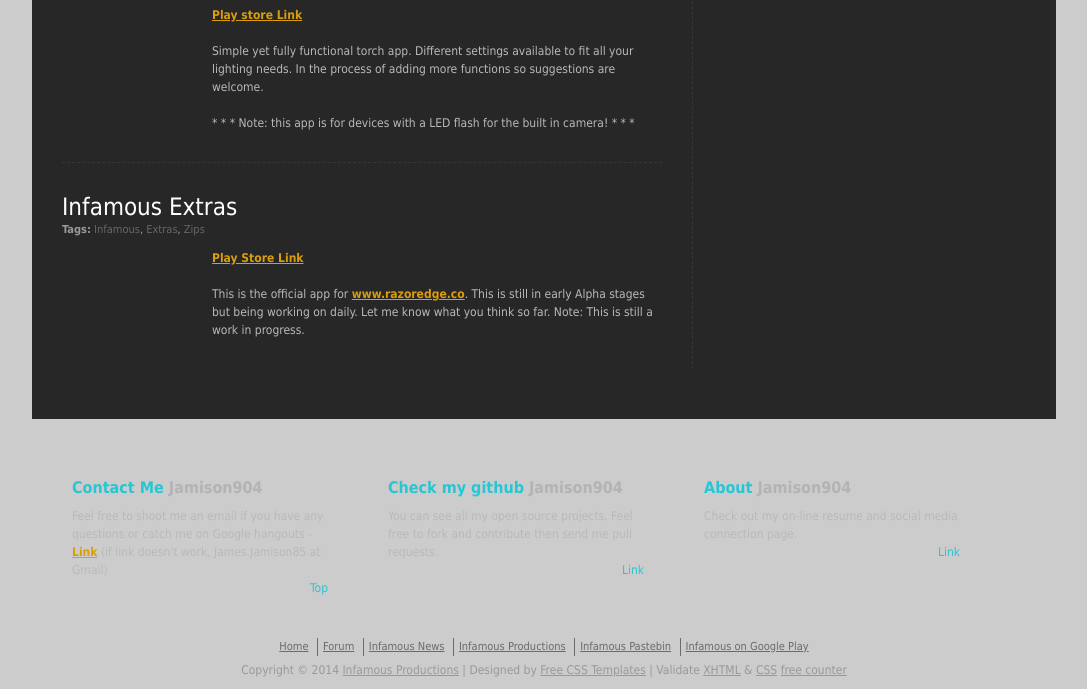
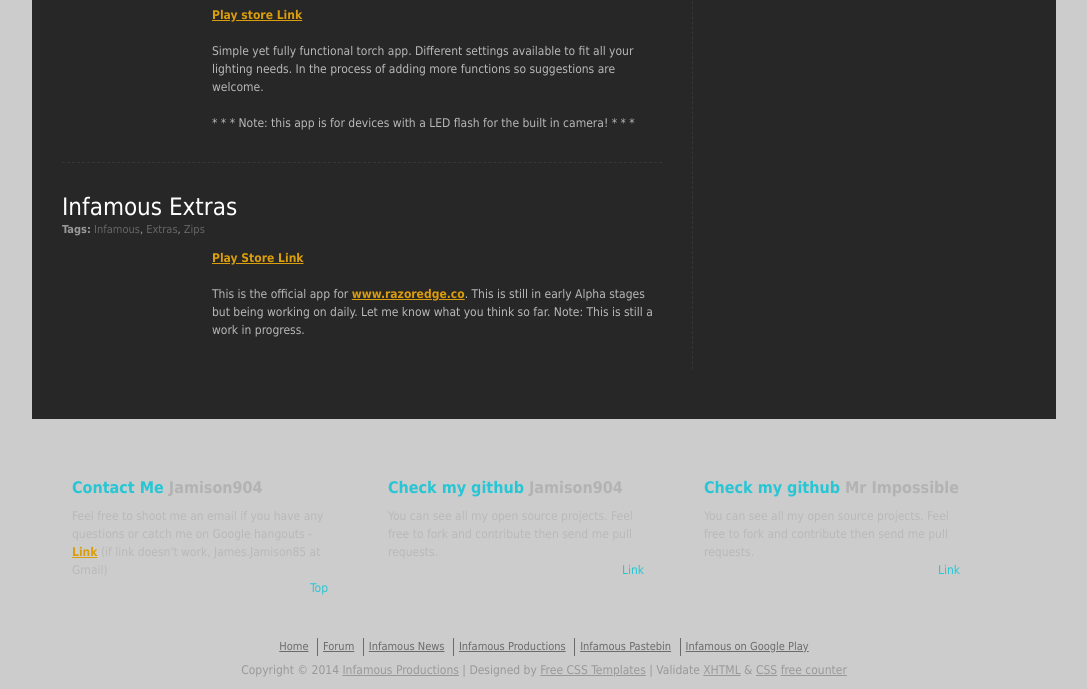
Before and after one commit to Gabor32/infamous-downloads.github.io, a plain HTML site: page extras.html in a window 1280 px wide. Shown: the part 698-1387 px from the top of the page, without its empty margins (96-1183 px from the left). Drawn offline with Linux system fonts and the light colour scheme.

Commit message:
Mr Impossible github

```diff
--- a/extras.html
+++ b/extras.html
@@ -165,9 +165,9 @@ src="//pagead2.googlesyndication.com/pagead/show_ads.js">
     </div>
 
         <div class="bottom_box">
-        <h5><span>About</span> Jamison904</h5>
-        <p>Check out my on-line resume and social media connection page.</p>
-        <a href="https://jamison904.github.io/" class="continue">Link</a>
+        <h5><span>Check my github</span> Mr Impossible</h5>
+        <p>You can see all my open source projects. Feel free to fork and contribute then send me pull requests.</p>
+        <a href="https://github.com/mrimp" class="continue">Link</a>
     </div>
 
 
```
Also changed, not shown: index.html (+3 -3 lines), nexus.html (+3 -3 lines), note.html (+3 -3 lines).
